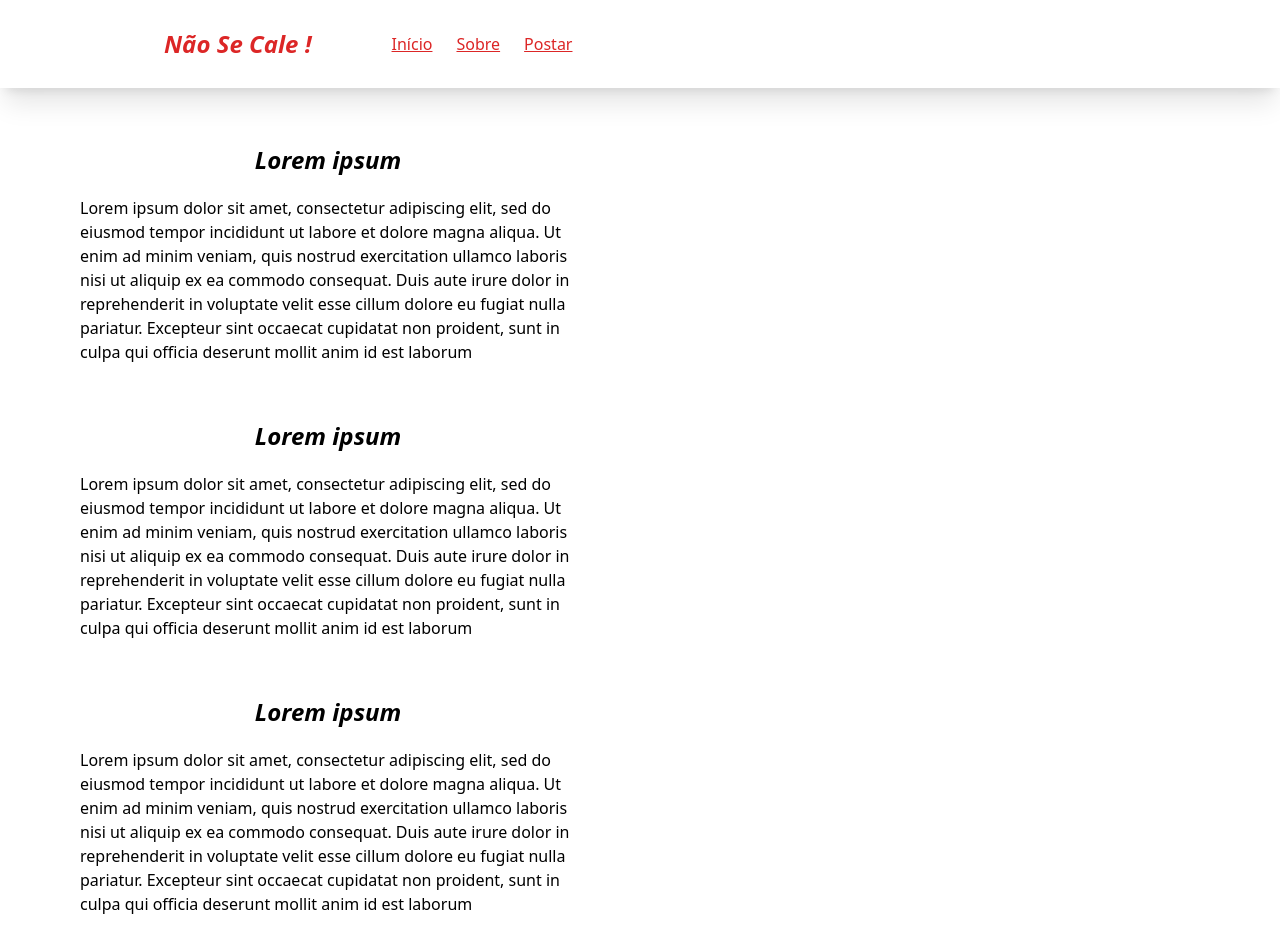
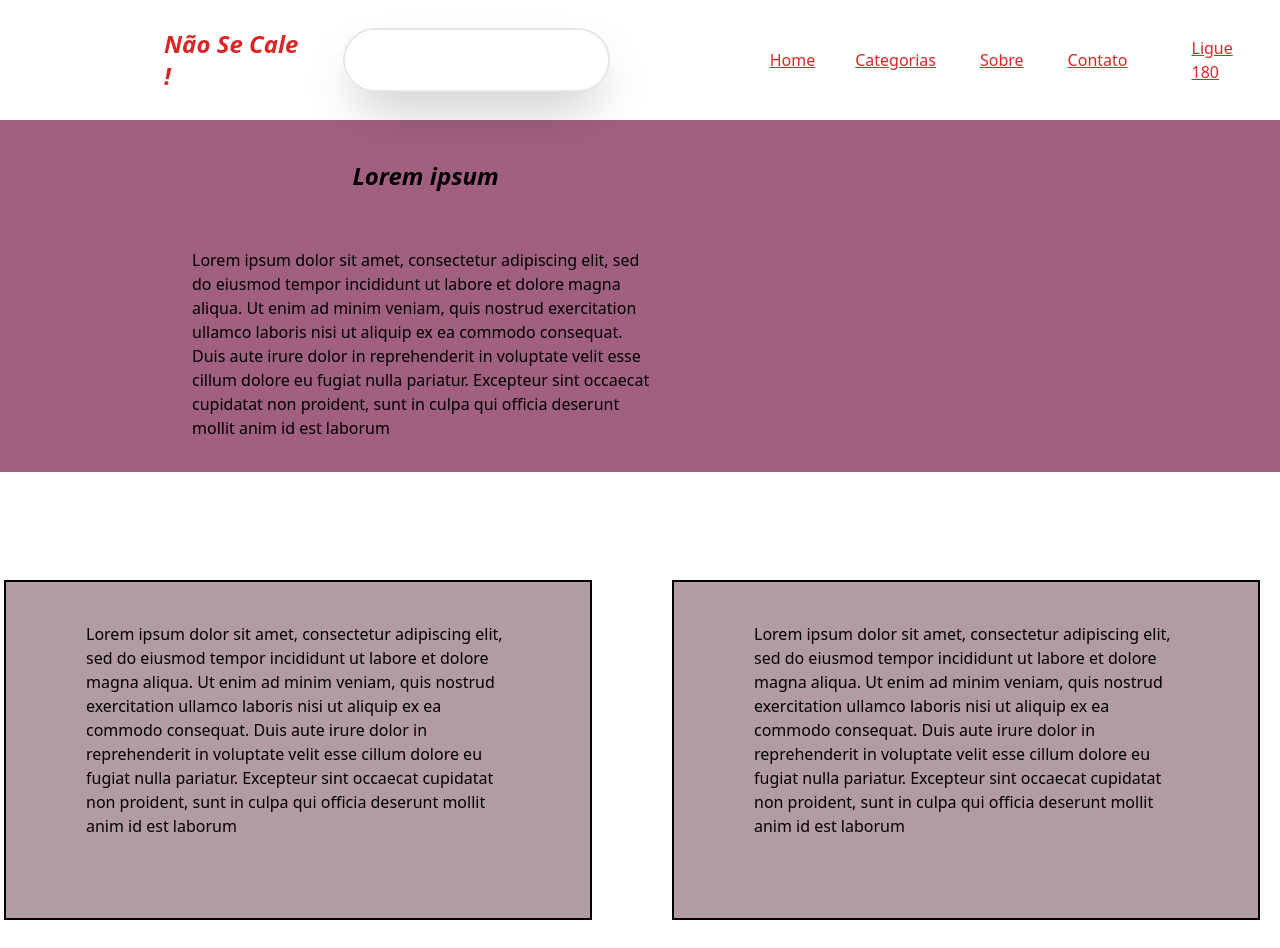
Before and after one commit to arthurcant/Nao-Se-Cale-Mulher, a React (Create React App) app in the folder naosecale/: page / in a window 1280 px wide. Before the commit the page ends 916 px from the top, so only its background shows below. Built offline with nearby package versions, Linux system fonts and the light colour scheme.

Commit message:
Home page ft.V.R

```diff
--- a/naosecale/src/pages/App.js
+++ b/naosecale/src/pages/App.js
@@ -2,40 +2,62 @@ import { Box } from '../components/Box'
 
 export default function App() {
   return (
-    <div class="geral">
-    <div class="text-base flex flex-row items-center justify-between pl-1 pr-5 pt-7 pb-7 shadow-xl text-red-600">
-      <div class="hidden flex-row md:flex ml-20">
+    <div className="geral">
+      <div className="text-base flex flex-row items-center justify-between pl-1 pr-5 pt-7 pb-7 shadow-xl text-red-600 ">
+        <div className="hidden flex-row md:flex ml-20">
 
-        <div class="italic font-extrabold flex flex-row items-center ml-20 text-2xl">
+          <div className="italic font-extrabold flex flex-row items-center ml-20 text-2xl">
             <span>Não Se Cale !</span>
-        </div>
-        <div class="underline flex flex-row items-center pl-20">
-            <span>Início</span>
-        </div>
-        <div class="underline flex flex-row items-center pl-6">
+          </div>
+
+          <input type="text" className="BTD shadow-2xl border-2 border-black-500 ml-10 rounded-full text-black pr-8"/>
+
+          <div className="underline flex flex-row items-center ml-20 pl-20">
+            <span>Home</span>
+          </div>
+
+          <div className="underline flex flex-row items-center ml-0 pl-10">
+            <span>Categorias</span>
+          </div>
+
+          <div className="underline flex flex-row items-center ml-5 pl-6">
             <span>Sobre</span>
-        </div>
-        <div class="underline flex flex-row items-center pl-6">
-            <span>Postar</span>
+          </div>
+
+          <div className="underline flex flex-row items-center ml-5 pl-6">
+            <span>Contato</span>
+          </div>
+
+          <div className="underline flex flex-row items-center ml-10 pl-6">
+            <span>Ligue 180</span>
+          </div>
         </div>
       </div>
-    </div>
-        <div class="w-full h-full justify-center items-center align-middle">
-          <div class="flex flex-col w-full lg:w-[45%] pt-14 lg:pt20 pl-20 items-center">
-            <a class="italic font-extrabold text-2xl pb-5">Lorem ipsum</a>
+
+        <div className="w-full h-full justify-center items-center align-middle bg-[#A1607F] p-8">
+          <div className="flex flex-col w-full lg:w-[45%] pt-2 lg:pt20 pl-20 items-center ml-20">
+            <a className="italic font-extrabold text-2xl pb-14">Lorem ipsum</a>
             <span>Lorem ipsum dolor sit amet, consectetur adipiscing elit, sed do eiusmod tempor incididunt ut labore et dolore magna aliqua. Ut enim ad minim veniam, quis nostrud exercitation ullamco laboris nisi ut aliquip ex ea commodo consequat. Duis aute irure dolor in reprehenderit in voluptate velit esse cillum dolore eu fugiat nulla pariatur. Excepteur sint occaecat cupidatat non proident, sunt in culpa qui officia deserunt mollit anim id est laborum</span>
           </div>
-          <div class="flex flex-col w-full lg:w-[45%] pt-14 lg:pt20 pl-20 items-center">
-            <a class="italic font-extrabold text-2xl pb-5">Lorem ipsum</a>
-            <span>Lorem ipsum dolor sit amet, consectetur adipiscing elit, sed do eiusmod tempor incididunt ut labore et dolore magna aliqua. Ut enim ad minim veniam, quis nostrud exercitation ullamco laboris nisi ut aliquip ex ea commodo consequat. Duis aute irure dolor in reprehenderit in voluptate velit esse cillum dolore eu fugiat nulla pariatur. Excepteur sint occaecat cupidatat non proident, sunt in culpa qui officia deserunt mollit anim id est laborum</span>
-          </div>
-          <div class="flex flex-col w-full lg:w-[45%] pt-14 lg:pt20 pl-20 items-center">
-            <a class="italic font-extrabold text-2xl pb-5">Lorem ipsum</a>
-            <span>Lorem ipsum dolor sit amet, consectetur adipiscing elit, sed do eiusmod tempor incididunt ut labore et dolore magna aliqua. Ut enim ad minim veniam, quis nostrud exercitation ullamco laboris nisi ut aliquip ex ea commodo consequat. Duis aute irure dolor in reprehenderit in voluptate velit esse cillum dolore eu fugiat nulla pariatur. Excepteur sint occaecat cupidatat non proident, sunt in culpa qui officia deserunt mollit anim id est laborum</span>
+        </div>
+
+        <div className="text-base flex flex-row items-center justify-between pl-1 pr-5 pt-7 pb-7 shadow-xl text-black ">
+
+        <div className=" bg-[#B39BA6] border-solid border-2 border-black p-20 pt-10 mt-20">
+            <a>Lorem ipsum dolor sit amet, consectetur adipiscing elit, sed do eiusmod tempor incididunt ut labore et dolore magna aliqua. Ut enim ad minim veniam, quis nostrud exercitation ullamco laboris nisi ut aliquip ex ea commodo consequat. Duis aute irure dolor in reprehenderit in voluptate velit esse cillum dolore eu fugiat nulla pariatur. Excepteur sint occaecat cupidatat non proident, sunt in culpa qui officia deserunt mollit anim id est laborum</a>
           </div>
 
+        <div className="p-10 bg-white">
 
         </div>
+
+        <div className=" bg-[#B39BA6] border-solid border-2 border-black p-20 pt-10 ml-15 mt-20">
+        <a>Lorem ipsum dolor sit amet, consectetur adipiscing elit, sed do eiusmod tempor incididunt ut labore et dolore magna aliqua. Ut enim ad minim veniam, quis nostrud exercitation ullamco laboris nisi ut aliquip ex ea commodo consequat. Duis aute irure dolor in reprehenderit in voluptate velit esse cillum dolore eu fugiat nulla pariatur. Excepteur sint occaecat cupidatat non proident, sunt in culpa qui officia deserunt mollit anim id est laborum</a>
+
+        </div>
+
+          </div>
+
     </div>
 
 
```
